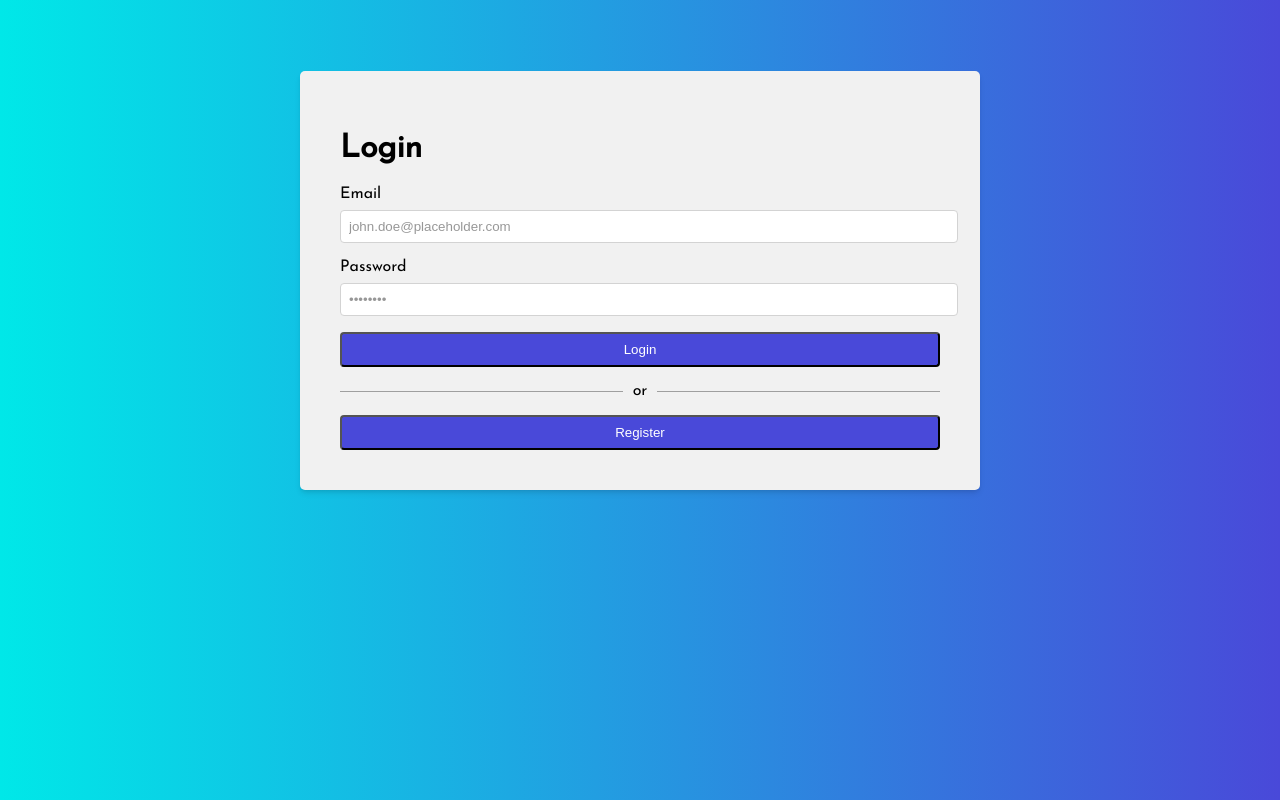
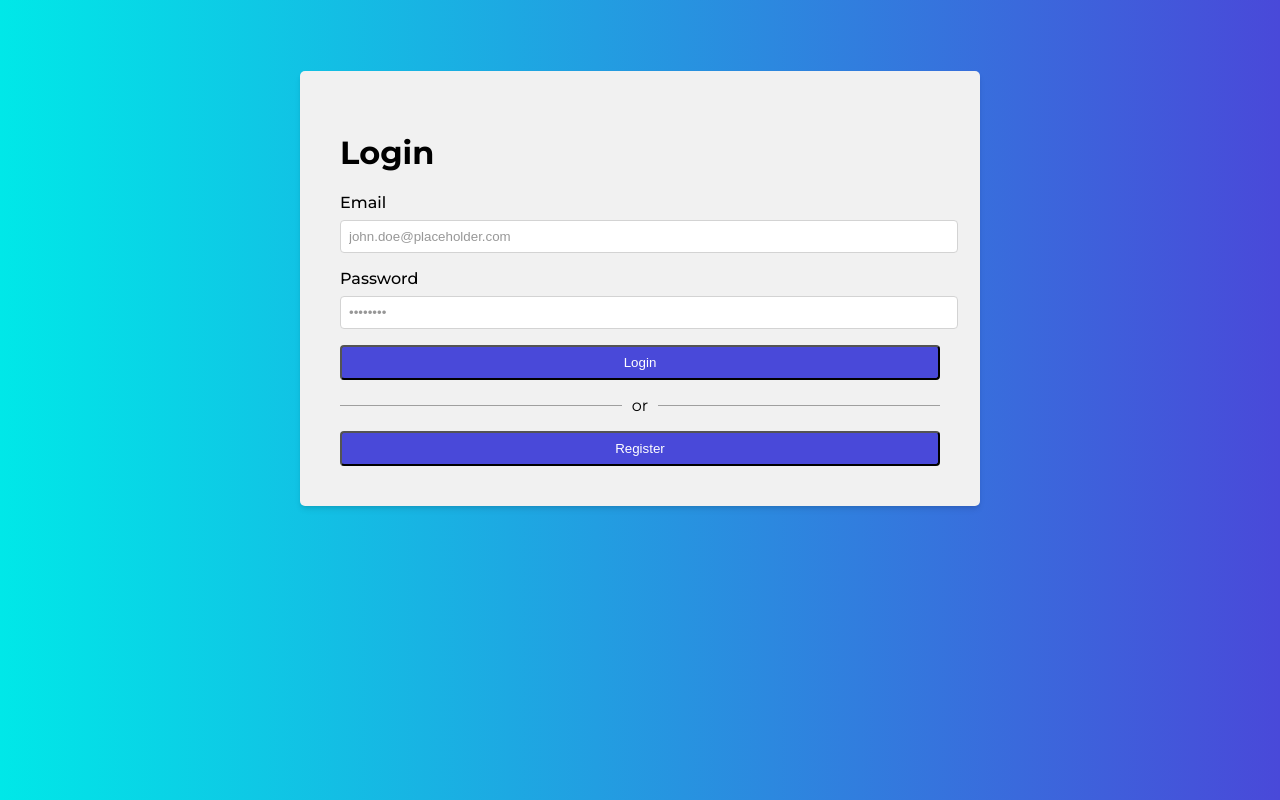
Before and after one commit to ryanlaverick/DTS104, a PHP site: page / in a window 1280 px wide. Run offline with PHP 8.4, Linux system fonts and the light colour scheme; some libraries are stand-ins or nearby versions.

Commit message:
Update font

```diff
--- a/Assignment 1/admin_portal.php
+++ b/Assignment 1/admin_portal.php
@@ -21,7 +21,10 @@ if ($_SESSION['userType'] != 'admin') {
 
         <link rel="stylesheet" href="assets/stylesheet.css" />
         <link href="https://cdnjs.cloudflare.com/ajax/libs/font-awesome/5.4.1/css/all.min.css" rel="stylesheet">
-        <link href='https://fonts.googleapis.com/css?family=Josefin Sans' rel='stylesheet'>
+
+        <link rel="preconnect" href="https://fonts.googleapis.com">
+        <link rel="preconnect" href="https://fonts.gstatic.com" crossorigin>
+        <link href="https://fonts.googleapis.com/css2?family=Montserrat:ital,wght@0,100..900;1,100..900&display=swap" rel="stylesheet">
     </head>
 
     <body>
--- a/Assignment 1/assets/stylesheet.css
+++ b/Assignment 1/assets/stylesheet.css
@@ -7,7 +7,7 @@ body {
     background-repeat: no-repeat;
     justify-content: center;
     display: flex;
-    font-family: 'Josefin Sans', sans-serif;
+    font-family: 'Montserrat', sans-serif;
 }
 
 label {
--- a/Assignment 1/completed_tasks.php
+++ b/Assignment 1/completed_tasks.php
@@ -21,7 +21,10 @@ if ($_SESSION['userType'] != 'admin') {
 
         <link rel="stylesheet" href="assets/stylesheet.css" />
         <link href="https://cdnjs.cloudflare.com/ajax/libs/font-awesome/5.4.1/css/all.min.css" rel="stylesheet">
-        <link href='https://fonts.googleapis.com/css?family=Josefin Sans' rel='stylesheet'>
+
+        <link rel="preconnect" href="https://fonts.googleapis.com">
+        <link rel="preconnect" href="https://fonts.gstatic.com" crossorigin>
+        <link href="https://fonts.googleapis.com/css2?family=Montserrat:ital,wght@0,100..900;1,100..900&display=swap" rel="stylesheet">
     </head>
 
     <body>
--- a/Assignment 1/index.html
+++ b/Assignment 1/index.html
@@ -8,7 +8,10 @@
 
         <link rel="stylesheet" href="assets/stylesheet.css" />
         <link href="https://cdnjs.cloudflare.com/ajax/libs/font-awesome/5.4.1/css/all.min.css" rel="stylesheet">
-        <link href='https://fonts.googleapis.com/css?family=Josefin Sans' rel='stylesheet'>
+
+        <link rel="preconnect" href="https://fonts.googleapis.com">
+        <link rel="preconnect" href="https://fonts.gstatic.com" crossorigin>
+        <link href="https://fonts.googleapis.com/css2?family=Montserrat:ital,wght@0,100..900;1,100..900&display=swap" rel="stylesheet">
 
         <script>
             function resetErrors() {
--- a/Assignment 1/pending_tasks.php
+++ b/Assignment 1/pending_tasks.php
@@ -21,7 +21,10 @@ if ($_SESSION['userType'] != 'admin') {
 
         <link rel="stylesheet" href="assets/stylesheet.css" />
         <link href="https://cdnjs.cloudflare.com/ajax/libs/font-awesome/5.4.1/css/all.min.css" rel="stylesheet">
-        <link href='https://fonts.googleapis.com/css?family=Josefin Sans' rel='stylesheet'>
+
+        <link rel="preconnect" href="https://fonts.googleapis.com">
+        <link rel="preconnect" href="https://fonts.gstatic.com" crossorigin>
+        <link href="https://fonts.googleapis.com/css2?family=Montserrat:ital,wght@0,100..900;1,100..900&display=swap" rel="stylesheet">
     </head>
 
     <body>
--- a/Assignment 1/register.html
+++ b/Assignment 1/register.html
@@ -8,7 +8,10 @@
 
         <link rel="stylesheet" href="assets/stylesheet.css" />
         <link href="https://cdnjs.cloudflare.com/ajax/libs/font-awesome/5.4.1/css/all.min.css" rel="stylesheet">
-        <link href='https://fonts.googleapis.com/css?family=Josefin+Sans' rel='stylesheet'>
+
+        <link rel="preconnect" href="https://fonts.googleapis.com">
+        <link rel="preconnect" href="https://fonts.gstatic.com" crossorigin>
+        <link href="https://fonts.googleapis.com/css2?family=Montserrat:ital,wght@0,100..900;1,100..900&display=swap" rel="stylesheet">
 
         <script>
             function resetErrors() {
--- a/Assignment 1/report_issue.php
+++ b/Assignment 1/report_issue.php
@@ -18,7 +18,10 @@ if (!$_SESSION['loggedIn']) {
 
         <link rel="stylesheet" href="assets/stylesheet.css" />
         <link href="https://cdnjs.cloudflare.com/ajax/libs/font-awesome/5.4.1/css/all.min.css" rel="stylesheet">
-        <link href='https://fonts.googleapis.com/css?family=Josefin Sans' rel='stylesheet'>
+
+        <link rel="preconnect" href="https://fonts.googleapis.com">
+        <link rel="preconnect" href="https://fonts.gstatic.com" crossorigin>
+        <link href="https://fonts.googleapis.com/css2?family=Montserrat:ital,wght@0,100..900;1,100..900&display=swap" rel="stylesheet">
     </head>
 
     <body>
```
